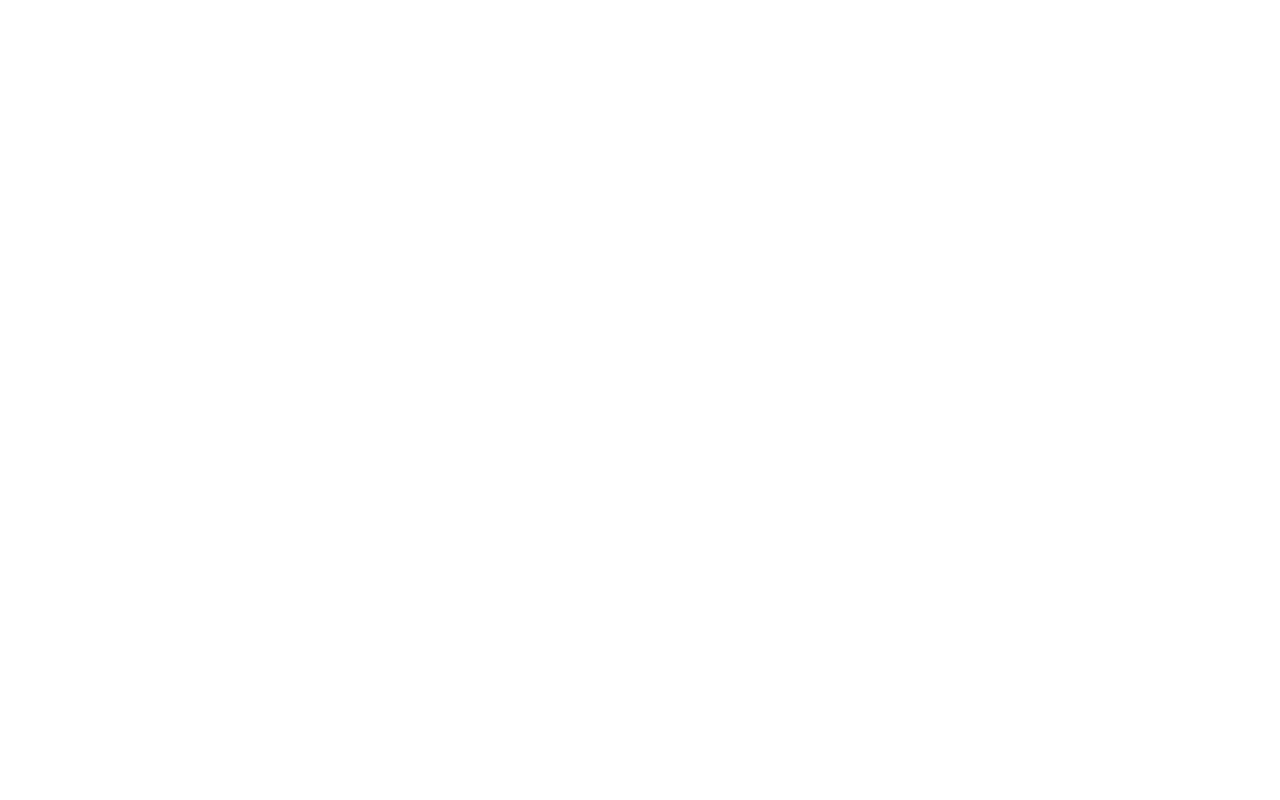
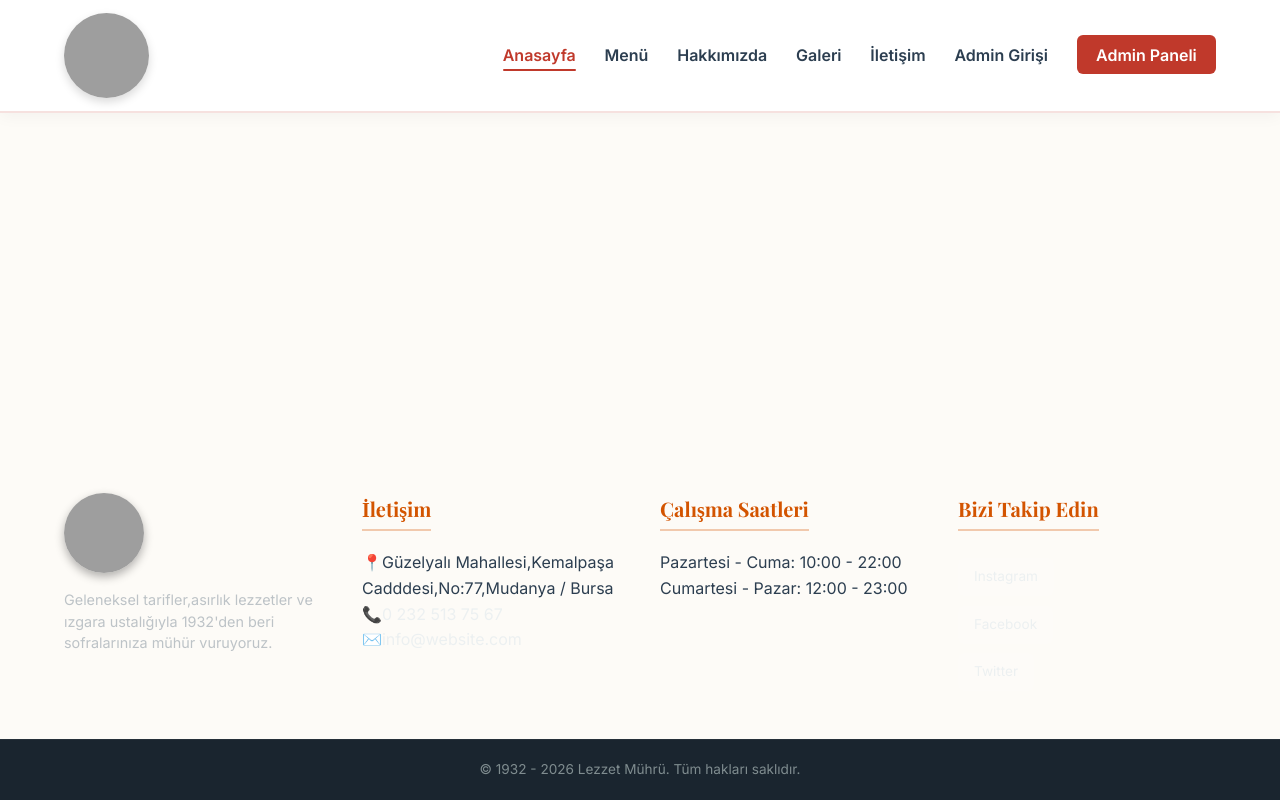
Before and after one commit to HasanSami51/staj-projeleri, a plain HTML site: page Website/pages/index.html in a window 1280 px wide. Drawn offline with nearby package versions, Linux system fonts and the light colour scheme; grey boxes are pictures that could not be loaded; a web font is replaced by a local one.

Commit message:
Proje klasör yapısı ve temel dosyalar eklendi

```diff
--- a/Website/pages/index.html
+++ b/Website/pages/index.html
@@ -6,10 +6,64 @@
     <link rel="preconnect" href="https://fonts.googleapis.com">
     <link rel="preconnect" href="https://fonts.gstatic.com" crossorigin>
     <link href="https://fonts.googleapis.com/css2?family=Inter:wght@400;500;600&family=Playfair+Display:ital,wght@0,600;0,700;1,600&display=swap" rel="stylesheet">
-    <title>Website</title>
+    <title>Lezzet Mührü 1932</title>
     <link rel="stylesheet" href="../public/css/style.css">
 </head>
-<body>
+
+    <header class="main-header">
+        <div class="container header-container">
+            <div class="logo">
+                <a href="index.html"><img src="../public/images/logo.png" class="logo-img"></a>
+            </div>
+            <nav class="main-navbar">
+                <ul>
+                    <li><a href="index.html" class="active">Anasayfa</a></li>
+                    <li><a href="menu.html">Menü</a></li>
+                    <li><a href="hakkimizda.html">Hakkımızda</a></li>
+                    <li><a href="galeri.html">Galeri</a></li>
+                    <li><a href="iletisim.html">İletişim</a></li>
+                    <li><a href="admin/login.html">Admin Girişi</a></li>
+                    <li><a href="admin/dashboard.html" class="nav-buton">Admin Paneli</a></li>
+                </ul>
+            </nav>
+</div>
+</header>
+<main class="main-content">
+
+</main>
+   <footer class="main-footer">
+    <div class="container footer-container">
+        <div class="footer-col">
+        <a href="index.html"><img src="../public/images/logo.png"alt="Lezzet Mührü Logo" class="footer-logo-img"></a>
+        <p class="footer-text">Geleneksel tarifler,asırlık lezzetler ve ızgara ustalığıyla 1932'den beri sofralarınıza mühür vuruyoruz.</p>
+    </div>
+
+    <div class="footer-col">
+        <h3>İletişim</h3>
+        <p>📍Güzelyalı Mahallesi,Kemalpaşa Cadddesi,No:77,Mudanya / Bursa</p>
+        <p>📞<a href="tel:02325137567">0 232 513 75 67</a></p>
+        <p>✉️<a href="mailto:info@lezzetmuhru.com">info@website.com</a></p>
+    </div>
+    <div class="footer-col">
+        <h3>Çalışma Saatleri</h3>
+        <p>Pazartesi - Cuma: 10:00 - 22:00</p>
+        <p>Cumartesi - Pazar: 12:00 - 23:00</p>
+    </div>
+    <div class="footer-col">
+        <h3>Bizi Takip Edin</h3>
+        <div class="social-links">
+        <p><a href="#" target="_blank">Instagram</a></p>
+        <p><a href="#" target="_blank">Facebook</a></p>
+        <p><a href="#" target="_blank">Twitter</a></p>
+    </div>
+    </div>
+    </div>
+        <div class="footer-bottom">
+            <p>&copy; 1932 - 2026 Lezzet Mührü. Tüm hakları saklıdır.</p>
+        </div>
+
+   </footer>
 
 </body>
+
 </html>
--- a/Website/public/css/style.css
+++ b/Website/public/css/style.css
@@ -0,0 +1,207 @@
+:root{
+  --primary-kiremit: #c0392b;
+  --accent-baharat: #d35400;
+  --bg-krem: #fdfbf7;
+  --dark-fume: #2c3e50;
+  --dark-charcoal: #1a252f;
+  --border-light: rgba(192, 57, 43, 0.15);
+  --font-heading: 'Playfair Display', serif;
+  --font-body: 'Inter', sans-serif;
+}
+*{
+    margin: 0;
+    padding: 0;
+    box-sizing: border-box;
+}
+body{
+    font-family: var(--font-body);
+    background-color: var(--bg-krem);
+    color: var(--dark-fume);
+    line-height: 1.6;
+    display: flex;
+    flex-direction: column;
+    min-height: 100vh;
+}
+.container{
+    width: 90%;
+    max-width: 1200px;
+    margin: 0 auto;
+}
+.main-content{
+    flex: 1;
+}
+.main-header{
+    background-color: #ffffff;
+    border-bottom: 2px solid var(--border-light);
+    box-shadow: 0 4px 15px rgba(0, 0, 0, 0.04);
+    position:sticky;
+    top:0;
+    z-index:1000;
+}
+.header-container{
+    display: flex;
+    justify-content: space-between;
+    align-items: center;
+    padding:0.8rem 0;
+}
+
+.logo-img{
+height: 85px;
+width: 85px;
+display: block;
+overflow: hidden;
+box-shadow: 0 4px 10px rgba(0, 0, 0, 0.15);
+object-fit: cover;
+border-radius: 50%;
+}
+.footer-logo-img{
+height: 80px;
+object-fit: cover;
+width: 80px;
+display: block;
+overflow: hidden;
+box-shadow: 0 4px 10px rgba(0, 0, 0, 0.3);
+margin-bottom: 1rem;
+border-radius: 50%;
+}
+.main-nav ul,
+.main-navbar ul{
+    display:flex;
+    align-items: center;
+    list-style:none;
+    gap:1.8rem;
+
+}
+.main-nav a,
+.main-navbar a{
+    text-decoration: none;
+    color:var(--dark-fume);
+    font-weight: 600;
+    font-size:1rem;
+    transition: color 0.2s ease;
+    position: relative;
+}
+.main-nav a:hover,
+.main-nav a.active,
+.main-navbar a:hover,
+.main-navbar a.active{
+color:var(--primary-kiremit);
+}
+.main-nav a.active:not(.nav-buton)::after,
+.main-navbar a.active:not(.nav-buton)::after{
+    content:'';
+    position:absolute;
+    bottom: -6px;
+    left: 0;
+    width:100%;
+    height: 2px;
+    background-color: var(--primary-kiremit);
+    border-radius: 2px;
+}
+.nav-btn,
+.nav-buton{
+    color:#ffffff !important;
+    padding: 0.6rem 1.2rem;
+    font-weight: 600 !important;
+    transition:background-color 0.2s,transform 0.1s !important;
+
+    border-radius: 6px;
+    background-color: var(--primary-kiremit) !important;
+}
+.nav-btn:hover,
+.nav-buton:hover{
+    background-color: var(--accent-baharat) !important;
+    transform: translateY(-1px);
+}
+.-main-footer{
+    background-color: var(--dark-fume) !important;
+    font-size: 1.5rem;
+    color:#ecf0f1;
+    padding-top: 3.5rem;
+    margin-bottom:auto;
+
+}
+.footer-container{
+    display: flex;
+    flex-direction: row;
+    align-items: flex-start;
+    justify-content: space-between;
+    gap:2.5rem;
+    padding-bottom: 3rem;
+}
+.footer-col{
+    flex: 1;
+    min-width:200px;
+}
+.footer-desc,
+.footer-text{
+font-size: 0.9rem;
+color:#bdc3c7;
+margin-top:0.5rem;
+line-height: 1.5;
+}
+.footer-col h3{
+    font-family: var(--font-heading);
+    font-size:1.25rem;
+    margin-bottom: 1.2rem;
+    color:var(--accent-baharat);
+    border-bottom: 2px solid rgba(211, 84, 0, 0.3);
+    display: inline-block;
+    padding-bottom: 4px;
+}
+.footer-col a{
+    color:#ecf0f1;
+    text-decoration: none;
+    transition: color 0.2s;
+}
+.footer-col a:hover{
+    color:var(--accent-baharat);
+
+}
+.social-links{
+    display: flex;
+    flex-direction: column;
+    gap:0.6rem;
+    margin-top:0.5rem;
+
+}
+.social-links a{
+    background-color: rgba(255,255,255,0.08);
+    padding: 0.5rem 1rem;
+    border-radius: 6px;
+    font-size:0.85rem;
+    color:#ecf0f1;
+    text-decoration: none;
+    display:inline-block;
+    width: fit-content;
+    transition: background-color 0.2s;
+}
+.social-links a:hover{
+    background-color: var(--primary-kiremit);
+    color:#ffffff;
+
+}
+.footer-bottom{
+    background-color: var(--dark-charcoal);
+    text-align: center;
+    padding: 1.2rem 0;
+    font-size: 0.85rem;
+    color:#7f8c8f;
+    border-top: 1px solid rgba(255,255,255,0.05);
+}
+@media(max-width:768px){
+    .header-container{
+        flex-direction: column;
+        gap:1rem;
+    }
+    .main-navbar ul{
+        flex-wrap: wrap;
+        justify-content: center;
+        gap:1rem;
+    }
+    .footer-container{
+        flex-direction: column;
+        gap:2rem;
+    }
+
+}
```
Also changed, not shown: 1 other file.
